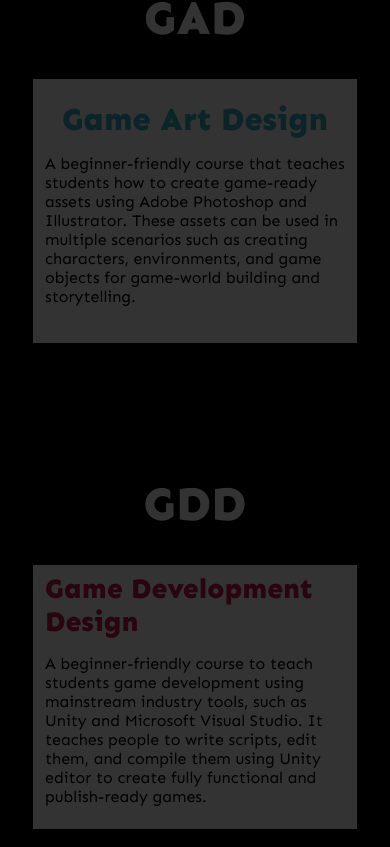
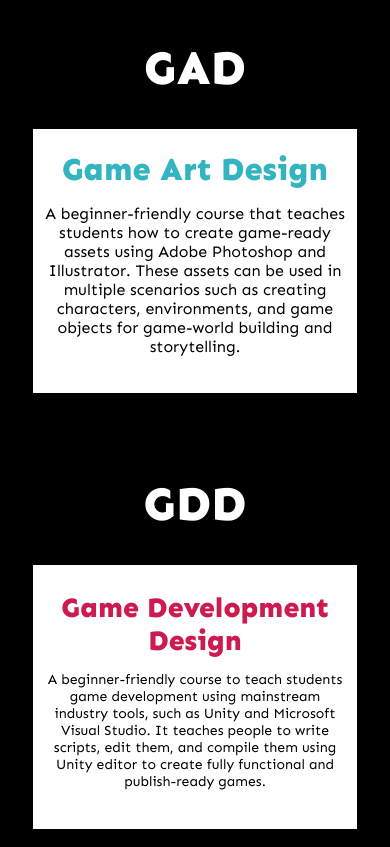
Before and after one commit to 0J33/VGS-Frontend, a React (Create React App) app: page / in a window 390 px wide. Shown: the part 2277-3124 px from the top of the page. Built offline with nearby package versions, Linux system fonts and the light colour scheme.

Commit message:
edit highlight styling

```diff
--- a/src/css/home-page.css
+++ b/src/css/home-page.css
@@ -136,6 +136,10 @@
     align-items: flex-start;
     justify-content: center;
     gap: 100px;
+}
+
+.committee-section-mobile {
+    display: none;
 }
 
 .committee-wrapper {
@@ -292,6 +296,10 @@
     justify-content: flex-start;
     margin-top: 20px;
     margin-left: 50px;
+}
+
+.mentor-images-wrapper-mobile {
+    display: none;
 }
 
 .mentor-image {
@@ -591,15 +599,19 @@
     }
 
     .committee-section {
+        display: none;
+    }
+
+    .committee-section-mobile {
         width: 100%;
         height: 1500px;
         display: flex;
         flex-direction: column;
         align-items: center;
         justify-content: center;
-        gap: 100px;
+        gap: 50px;
         margin-top: -100px;
-
+        text-align: center;
     }
 
     .committee-wrapper {
@@ -607,7 +619,7 @@
         flex-direction: column;
         align-items: center;
         justify-content: center;
-        opacity: 0.2;
+        opacity: 1;
         transition: 500ms;
     }
 
@@ -750,6 +762,10 @@
     }
 
     .mentor-images-wrapper {
+        display: none;
+    }
+
+    .mentor-images-wrapper-mobile {
         width: 100%;
         min-width: 100%;
         display: flex;
@@ -759,33 +775,33 @@
         justify-content: center;
         margin-top: 20px;
         margin-left: 0px;
+    }
 
+    .mentor-image-mobile {
+        transition: 500ms;
+        width: 250px;
+        height: 300px;
+        opacity: 1;
+        object-fit: cover;
+    }
+
+    .single-mentor-image-wrapper-mobile > h1 {
+        transition: 500ms;
+        display: flex;
+        flex-direction: column;
+        align-items: center;
+        justify-content: center;
+        text-align: center;
+        gap: 20px;
+        opacity: 1;
     }
 
     .mentor-image {
         transition: 500ms;
         width: 250px;
         height: 300px;
-        opacity: 0.4;
+        opacity: 1;
         object-fit: cover;
-    }
-
-    .mentor-image:hover {
-        scale: 1.2;
-        opacity: 1;
-        transition: 500ms;
-    }
-
-    .single-mentor-image-wrapper {
-        display: flex;
-        flex-direction: column;
-        align-items: center;
-        gap: 20px;
-    }
-
-    .single-mentor-image-wrapper:hover > h1 {
-        transition: 500ms;
-        opacity: 1;
     }
 
     .mentor-name {
--- a/src/pages/HomePage.js
+++ b/src/pages/HomePage.js
@@ -92,7 +92,7 @@ export default function HomePage() {
                     <div className="committee-box">
                         <h1 className="header-text" style={{fontSize: 28, color:"#cd1a4f"}}>Game Development Design</h1>
                         <div>
-                            <p className="description-text">
+                            <p className="description-text" style={{fontSize:"14px"}}>
                               A beginner-friendly course to teach students game
                               development using mainstream industry tools, such as
                               Unity and Microsoft Visual Studio. It teaches people
@@ -104,6 +104,53 @@ export default function HomePage() {
                     </div>
                 </div>
                 <div className="committee-wrapper">
+                    <h1 className="committee-name" style={{fontSize: 48}}>GSD</h1>
+                    <div className="committee-box">
+                        <h1 className="header-text" style={{fontSize: 28, color:"black"}}>Game Soundtrack Design</h1>
+                        <div>
+                            <p className="description-text">
+                              A beginner-friendly course that teaches students the
+                              basics of game soundtrack creation using FL Studio.
+                              Students are taught a set of skills that will help them
+                              create professional game-ready soundtracks for any genre of games.
+                            </p>
+                        </div>
+                    </div>
+                </div>
+            </div>
+            <div className="committee-section-mobile">
+                <div className="committee-wrapper-mobile">
+                    <h1 className="committee-name" style={{fontSize: 48}}>GAD</h1>
+                    <div className="committee-box">
+                        <h1 className="header-text">Game Art Design</h1>
+                        <div>
+                            <p className="description-text">
+                              A beginner-friendly course that teaches students how to
+                              create game-ready assets using Adobe Photoshop and
+                              Illustrator. These assets can be used in multiple scenarios
+                              such as  creating characters, environments, and game objects
+                              for game-world building and storytelling.
+                            </p>
+                        </div>
+                    </div>
+                </div>
+                <div className="committee-wrapper-mobile">
+                    <h1 className="committee-name" style={{fontSize: 48}}>GDD</h1>
+                    <div className="committee-box">
+                        <h1 className="header-text" style={{fontSize: 28, color:"#cd1a4f"}}>Game Development Design</h1>
+                        <div>
+                            <p className="description-text" style={{fontSize:"14px"}}>
+                              A beginner-friendly course to teach students game
+                              development using mainstream industry tools, such as
+                              Unity and Microsoft Visual Studio. It teaches people
+                              to write scripts, edit them, and compile them using
+                              Unity editor to create fully functional and publish-ready
+                              games.
+                            </p>
+                        </div>
+                    </div>
+                </div>
+                <div className="committee-wrapper-mobile">
                     <h1 className="committee-name" style={{fontSize: 48}}>GSD</h1>
                     <div className="committee-box">
                         <h1 className="header-text" style={{fontSize: 28, color:"black"}}>Game Soundtrack Design</h1>
@@ -141,6 +188,7 @@ export default function HomePage() {
                         </div>
                         {
                             selectedCommittee === 0 && (
+                                <div>
                                     <div className="mentor-images-wrapper">
                                         <div className="single-mentor-image-wrapper">
                                             <h1 className="mentor-name">Youssef El Sharkawy</h1>
@@ -159,10 +207,30 @@ export default function HomePage() {
                                             <img src="/mentors-images/gdd/ZiadAlaa.jpg" className="mentor-image" />
                                         </div>
                                     </div>
+                                    <div className="mentor-images-wrapper-mobile">
+                                        <div className="single-mentor-image-wrapper-mobile" style={{display:"flex", flexDirection:"column", alignItems:"center"}}>
+                                            <h1 className="mentor-name">Youssef El Sharkawy</h1>
+                                            <img src="/mentors-images/gdd/YoussefElSharkawy.jpg" className="mentor-image" />
+                                        </div>
+                                        <div className="single-mentor-image-wrapper-mobile">
+                                            <h1 className="mentor-name">Farah Ahmed</h1>
+                                            <img src="/mentors-images/gdd/FarahAhmed.jpg" className="mentor-image" />
+                                        </div>
+                                        <div className="single-mentor-image-wrapper-mobile">
+                                            <h1 className="mentor-name">Youssef Korayem</h1>
+                                            <img src="/mentors-images/gdd/YoussefKorayem.jpg" className="mentor-image" />
+                                        </div>
+                                        <div className="single-mentor-image-wrapper-mobile">
+                                            <h1 className="mentor-name">Ziad Alaa</h1>
+                                            <img src="/mentors-images/gdd/ZiadAlaa.jpg" className="mentor-image" />
+                                        </div>
+                                    </div>
+                                </div>
                             )
                         }
                         {
                             selectedCommittee === 1 && (
+                                <div>
                                     <div className="mentor-images-wrapper">
                                         <div className="single-mentor-image-wrapper">
                                             <h1 className="mentor-name">Mariam Tamer</h1>
@@ -177,10 +245,26 @@ export default function HomePage() {
                                             <img src="/mentors-images/gad/YaraElTantawy.jpg" className="mentor-image" />
                                         </div>
                                     </div>
+                                    <div className="mentor-images-wrapper-mobile">
+                                        <div className="single-mentor-image-wrapper-mobile">
+                                            <h1 className="mentor-name">Mariam Tamer</h1>
+                                            <img src="/mentors-images/gad/MariamTamer.jpg" className="mentor-image" />
+                                        </div>
+                                        <div className="single-mentor-image-wrapper-mobile">
+                                            <h1 className="mentor-name">Nada Tamer</h1>
+                                            <img src="/mentors-images/gad/NadaTamer.jpg" className="mentor-image" />
+                                        </div>
+                                        <div className="single-mentor-image-wrapper-mobile">
+                                            <h1 className="mentor-name">Yara El Tantawy</h1>
+                                            <img src="/mentors-images/gad/YaraElTantawy.jpg" className="mentor-image" />
+                                        </div>
+                                    </div>
+                                </div>
                             )
                         }
                          {
                             selectedCommittee === 2 && (
+                                <div>
                                     <div className="mentor-images-wrapper">
                                         <div className="single-mentor-image-wrapper">
                                             <h1 className="mentor-name">Ibrahim Amr</h1>
@@ -193,6 +277,21 @@ export default function HomePage() {
                                         <div className="single-mentor-image-wrapper">
                                             <h1 className="mentor-name">Ziad El Gendi</h1>
                                             <img src="/mentors-images/gsd/ZiadElGendi.jpg" className="mentor-image" />
+                                        </div>
+                                    </div>
+                                    <div className="mentor-images-wrapper-mobile">
+                                        <div className="single-mentor-image-wrapper-mobile">
+                                            <h1 className="mentor-name">Ibrahim Amr</h1>
+                                            <img src="/mentors-images/gsd/IbrahimAmr.jpg" className="mentor-image" />
+                                        </div>
+                                        <div className="single-mentor-image-wrapper-mobile">
+                                            <h1 className="mentor-name">Omar Yasser</h1>
+                                            <img src="/mentors-images/gsd/OmarYasser.jpg" className="mentor-image" />
+                                        </div>
+                                        <div className="single-mentor-image-wrapper-mobile">
+                                            <h1 className="mentor-name">Ziad El Gendi</h1>
+                                            <img src="/mentors-images/gsd/ZiadElGendi.jpg" className="mentor-image" />
+                                        </div>
                                     </div>
                                 </div>
                             )
```
Lines whose indentation alone changed are shown as unchanged.
